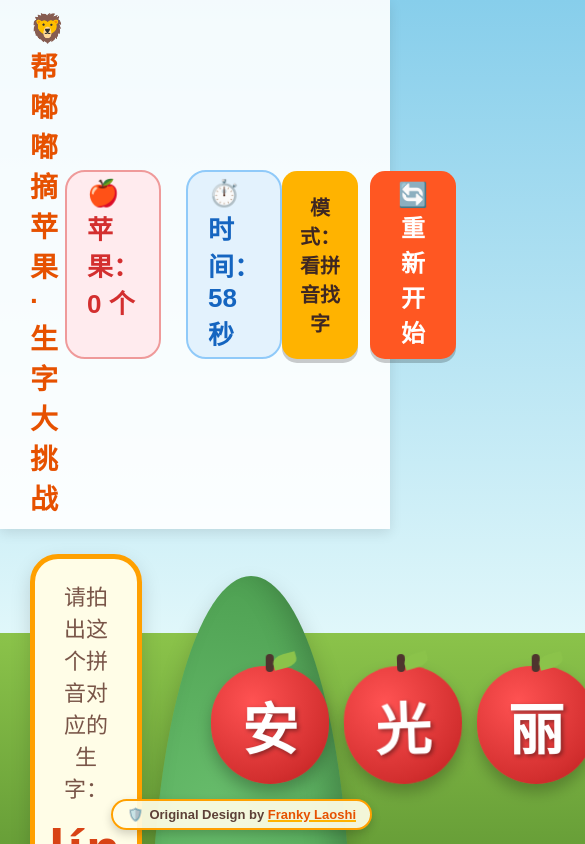
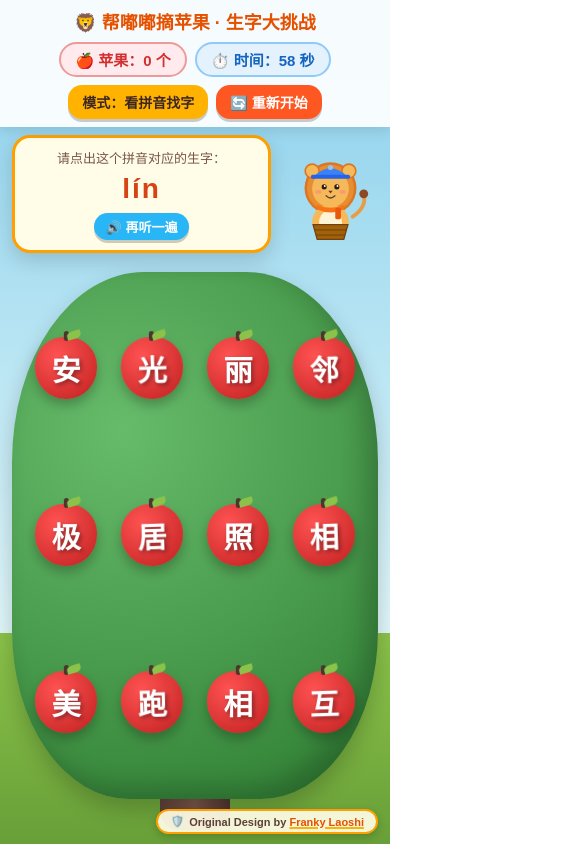
Before and after one commit to xiaowenzzzz/chinese-game, a plain HTML site: page P2Lesson6WoAiYueDu.html in a window 390 px wide. Both pictures are taken after a click on the button "🚀 开始闯关！". Shown: the top 844 px of the page, 585 px wide, since content can reach past the window. Drawn offline with Linux system fonts and the light colour scheme.

Commit message:
Update P2Lesson6WoAiYueDu.html

```diff
--- a/P2Lesson6WoAiYueDu.html
+++ b/P2Lesson6WoAiYueDu.html
@@ -9,20 +9,23 @@
      ========================================================== -->
 <meta charset="UTF-8">
 <meta name="author" content="Franky Laoshi">
-<meta name="viewport" content="width=device-width, initial-scale=1.0, user-scalable=no">
+<meta name="viewport" content="width=device-width, initial-scale=1.0, maximum-scale=1.0, user-scalable=no, viewport-fit=cover">
 <title>帮嘟嘟摘苹果 - 二年级生字大挑战 | Franky Laoshi</title>
 <style>
   * {
     box-sizing: border-box;
     user-select: none;
     -webkit-user-select: none;
+    -webkit-tap-highlight-color: transparent;
   }
+
   body {
     margin: 0;
     padding: 0;
-    font-family: "KaiTi", "STKaiti", "Microsoft YaHei", sans-serif;
+    font-family: "KaiTi", "STKaiti", "PingFang SC", "Microsoft YaHei", sans-serif;
     background: linear-gradient(180deg, #87CEEB 0%, #E0F7FA 75%, #8BC34A 75%, #689F38 100%);
     height: 100vh;
+    height: 100dvh; /* 适配移动端动态视口高度 */
     overflow: hidden;
     display: flex;
     flex-direction: column;
@@ -33,54 +36,84 @@
     display: flex;
     justify-content: space-between;
     align-items: center;
-    padding: 12px 30px;
-    background: rgba(255, 255, 255, 0.9);
+    flex-wrap: wrap;
+    gap: 8px;
+    padding: 10px 20px;
+    background: rgba(255, 255, 255, 0.92);
     box-shadow: 0 4px 12px rgba(0,0,0,0.1);
     z-index: 10;
+    flex-shrink: 0;
   }
+
   .title {
-    font-size: 28px;
+    font-size: clamp(18px, 2.2vw, 28px);
     font-weight: bold;
     color: #E65100;
     display: flex;
     align-items: center;
-    gap: 10px;
+    gap: 8px;
   }
+
   .stats {
     display: flex;
-    gap: 25px;
-    font-size: 26px;
+    gap: clamp(8px, 1.5vw, 22px);
+    font-size: clamp(15px, 1.8vw, 24px);
     font-weight: bold;
   }
-  .score-box { color: #D32F2F; background: #FFEBEE; padding: 6px 20px; border-radius: 20px; border: 2px solid #EF9A9A; }
-  .timer-box { color: #1565C0; background: #E3F2FD; padding: 6px 20px; border-radius: 20px; border: 2px solid #90CAF9; }
+
+  .score-box {
+    color: #D32F2F;
+    background: #FFEBEE;
+    padding: 5px 14px;
+    border-radius: 20px;
+    border: 2px solid #EF9A9A;
+    white-space: nowrap;
+  }
+
+  .timer-box {
+    color: #1565C0;
+    background: #E3F2FD;
+    padding: 5px 14px;
+    border-radius: 20px;
+    border: 2px solid #90CAF9;
+    white-space: nowrap;
+  }
 
   .controls {
     display: flex;
-    gap: 12px;
+    gap: 8px;
   }
+
   button {
     font-family: inherit;
-    font-size: 20px;
+    font-size: clamp(14px, 1.5vw, 20px);
     font-weight: bold;
-    padding: 8px 18px;
+    padding: 7px 14px;
     border: none;
-    border-radius: 15px;
+    border-radius: 14px;
     cursor: pointer;
     transition: transform 0.1s;
-    box-shadow: 0 4px 0 rgba(0,0,0,0.2);
+    box-shadow: 0 3px 0 rgba(0,0,0,0.2);
+    white-space: nowrap;
+    touch-action: manipulation;
   }
-  button:active { transform: translateY(3px); box-shadow: none; }
+
+  button:active {
+    transform: translateY(3px);
+    box-shadow: none;
+  }
+
   .btn-mode { background: #FFB300; color: #3E2723; }
-  .btn-sound { background: #4CAF50; color: white; }
-  .btn-start { background: #FF5722; color: white; font-size: 24px; padding: 10px 28px; }
+  .btn-start { background: #FF5722; color: white; }
 
-  /* 主游戏区 */
+  /* 主游戏区（默认电脑与横屏平板左右布局） */
   .main-stage {
     flex: 1;
     display: flex;
     position: relative;
-    padding: 15px 30px;
+    padding: clamp(10px, 1.5vw, 20px) clamp(12px, 2.5vw, 30px);
+    min-height: 0;
+    gap: 15px;
   }
 
   /* 左侧：小狮子嘟嘟与题目面板 */
@@ -90,139 +123,148 @@
     flex-direction: column;
     align-items: center;
     justify-content: space-between;
-    padding-bottom: 20px;
+    padding-bottom: 10px;
     z-index: 5;
   }
 
   .prompt-card {
     background: #FFFDE7;
-    border: 5px solid #FFA000;
-    border-radius: 28px;
-    padding: 20px 25px;
+    border: 4px solid #FFA000;
+    border-radius: 24px;
+    padding: clamp(12px, 1.8vw, 20px);
     width: 100%;
     text-align: center;
     box-shadow: 0 8px 20px rgba(0,0,0,0.15);
-    margin-top: 10px;
   }
+
   .prompt-hint {
-    font-size: 22px;
+    font-size: clamp(14px, 1.5vw, 21px);
     color: #795548;
-    margin-bottom: 8px;
+    margin-bottom: 6px;
   }
+
   .prompt-target {
-    font-size: 56px;
+    font-size: clamp(32px, 4.2vw, 54px);
     font-weight: bold;
     color: #D84315;
-    letter-spacing: 3px;
-    min-height: 75px;
+    letter-spacing: 2px;
+    min-height: clamp(44px, 5vw, 72px);
     display: flex;
     align-items: center;
     justify-content: center;
   }
+
   .speak-btn {
-    margin-top: 10px;
+    margin-top: 8px;
     background: #29B6F6;
     color: white;
-    font-size: 20px;
-    padding: 6px 18px;
+    font-size: clamp(14px, 1.4vw, 19px);
+    padding: 5px 16px;
     border-radius: 20px;
   }
 
   /* 小狮子嘟嘟 SVG 容器 */
   .dudu-container {
     position: relative;
-    width: 260px;
-    height: 260px;
+    width: clamp(140px, 18vw, 250px);
+    height: clamp(140px, 18vw, 250px);
     transition: transform 0.3s;
+    flex-shrink: 0;
   }
+
   .dudu-happy { animation: bounce 0.5s ease; }
   .dudu-sad { animation: shake 0.4s ease; }
 
   @keyframes bounce {
     0%, 100% { transform: translateY(0); }
-    50% { transform: translateY(-25px) scale(1.05); }
+    50% { transform: translateY(-20px) scale(1.05); }
   }
   @keyframes shake {
     0%, 100% { transform: translateX(0); }
-    25% { transform: translateX(-12px); }
-    75% { transform: translateX(12px); }
+    25% { transform: translateX(-10px); }
+    75% { transform: translateX(10px); }
   }
 
   /* 右侧：大苹果树 */
   .right-tree-area {
-    width: 66%;
+    flex: 1;
     position: relative;
     display: flex;
     align-items: center;
     justify-content: center;
+    min-height: 0;
   }
 
   /* 树冠与树干 */
   .tree-trunk {
     position: absolute;
     bottom: -20px;
-    width: 130px;
-    height: 260px;
+    width: clamp(70px, 9vw, 130px);
+    height: 45%;
     background: linear-gradient(90deg, #5D4037, #795548, #4E342E);
     border-radius: 20px;
     z-index: 1;
   }
+
   .tree-canopy {
     position: relative;
-    width: 92%;
-    height: 92%;
+    width: 96%;
+    height: 94%;
     background: radial-gradient(circle at 30% 30%, #66BB6A, #2E7D32);
-    border-radius: 50% 50% 45% 45%;
-    box-shadow: inset -15px -15px 30px rgba(0,0,0,0.2), 0 12px 25px rgba(0,0,0,0.2);
+    border-radius: 48% 48% 42% 42%;
+    box-shadow: inset -12px -12px 25px rgba(0,0,0,0.2), 0 10px 22px rgba(0,0,0,0.2);
     z-index: 2;
     display: grid;
     grid-template-columns: repeat(4, 1fr);
     grid-template-rows: repeat(3, 1fr);
-    padding: 45px 60px;
-    gap: 15px;
+    padding: clamp(18px, 3vw, 42px) clamp(20px, 4vw, 55px);
+    gap: clamp(8px, 1.2vw, 15px);
     align-items: center;
     justify-items: center;
   }
 
-  /* 苹果样式 */
+  /* 苹果样式（流体尺寸，兼容触控点击面积） */
   .apple {
-    width: 118px;
-    height: 118px;
+    width: clamp(58px, 8.5vw, 114px);
+    height: clamp(58px, 8.5vw, 114px);
     background: radial-gradient(circle at 35% 30%, #FF5252, #D32F2F 70%, #B71C1C);
     border-radius: 48% 48% 52% 52%;
     position: relative;
     display: flex;
     align-items: center;
     justify-content: center;
-    font-size: 56px;
+    font-size: clamp(28px, 4.2vw, 54px);
     font-weight: bold;
     color: #FFF;
     text-shadow: 2px 2px 4px rgba(0,0,0,0.4);
     cursor: pointer;
-    box-shadow: 0 8px 15px rgba(0,0,0,0.25);
+    box-shadow: 0 6px 12px rgba(0,0,0,0.25);
     transition: transform 0.15s;
     animation: sway 3s infinite ease-in-out;
+    touch-action: manipulation;
   }
+
   .apple:nth-child(odd) { animation-delay: 0.5s; }
   .apple:active { transform: scale(0.9); }
 
-  /* 苹果叶子与果柄 */
+  /* 苹果叶子与果柄（按比例缩放） */
   .apple::before {
     content: "";
     position: absolute;
-    top: -12px;
-    width: 8px;
-    height: 18px;
+    top: -10%;
+    width: 8%;
+    height: 16%;
     background: #4E342E;
     border-radius: 4px;
   }
+
   .apple::after {
     content: "";
     position: absolute;
-    top: -12px;
-    right: 32px;
-    width: 24px;
-    height: 14px;
+    top: -10%;
+    right: 26%;
+    width: 22%;
+    height: 13%;
     background: #8BC34A;
     border-radius: 50% 0 50% 0;
     transform: rotate(-15deg);
@@ -233,14 +275,16 @@
     50% { transform: rotate(2deg); }
   }
 
-  /* 摘下苹果掉落动画 */
+  /* 动态计算目标坐标的入篮动画 */
   .apple-picked {
     animation: dropToBasket 0.55s forwards ease-in !important;
     pointer-events: none;
+    z-index: 20;
   }
+
   @keyframes dropToBasket {
-    0% { transform: scale(1.2); opacity: 1; }
-    100% { transform: translate(-450px, 320px) scale(0.2); opacity: 0; }
+    0% { transform: scale(1.15); opacity: 1; }
+    100% { transform: translate(var(--tx, -300px), var(--ty, 250px)) scale(0.2); opacity: 0; }
   }
 
   /* 点错抖动 */
@@ -248,10 +292,11 @@
     animation: wrongShake 0.4s !important;
     background: #757575 !important;
   }
+
   @keyframes wrongShake {
     0%, 100% { transform: translateX(0); }
-    25% { transform: translateX(-10px); }
-    75% { transform: translateX(10px); }
+    25% { transform: translateX(-8px); }
+    75% { transform: translateX(8px); }
   }
 
   /* 结算弹窗 */
@@ -262,54 +307,180 @@
     display: flex;
     align-items: center;
     justify-content: center;
+    padding: 16px;
     z-index: 100;
   }
+
   .modal-box {
     background: #FFFDE7;
-    border: 6px solid #FF9800;
-    border-radius: 30px;
-    padding: 35px 50px;
+    border: 5px solid #FF9800;
+    border-radius: 28px;
+    padding: clamp(22px, 4vw, 35px) clamp(24px, 5vw, 48px);
     text-align: center;
-    max-width: 520px;
+    width: 100%;
+    max-width: 500px;
     box-shadow: 0 15px 35px rgba(0,0,0,0.3);
   }
-  .modal-box h2 { font-size: 38px; color: #E65100; margin: 0 0 15px; }
-  .modal-box p { font-size: 24px; color: #4E342E; line-height: 1.6; }
+
+  .modal-box h2 { font-size: clamp(26px, 4vw, 36px); color: #E65100; margin: 0 0 12px; }
+  .modal-box p { font-size: clamp(16px, 2.5vw, 22px); color: #4E342E; line-height: 1.5; margin: 10px 0; }
   .hidden { display: none !important; }
 
   /* Franky Laoshi 个人专属防伪徽章样式 */
   .author-badge {
     position: fixed;
-    right: 18px;
-    bottom: 14px;
+    right: 12px;
+    bottom: 10px;
     z-index: 50;
     display: inline-flex;
     align-items: center;
-    gap: 6px;
+    gap: 5px;
     background: rgba(255, 253, 231, 0.92);
     border: 2px solid #FFA000;
-    padding: 6px 14px;
+    padding: 4px 12px;
     border-radius: 999px;
     font-family: "PingFang SC", "Microsoft YaHei", sans-serif;
-    font-size: 13px;
+    font-size: clamp(11px, 1.2vw, 13px);
     font-weight: bold;
     color: #5D4037;
-    box-shadow: 0 4px 10px rgba(0, 0, 0, 0.18);
+    box-shadow: 0 3px 8px rgba(0, 0, 0, 0.18);
     pointer-events: none;
   }
+
   .author-badge span.author-name {
     color: #E65100;
     text-decoration: underline;
     text-decoration-color: #FFB300;
     text-decoration-thickness: 2px;
   }
+
   .modal-watermark {
-    margin-top: 18px;
+    margin-top: 16px;
     font-family: "PingFang SC", "Microsoft YaHei", sans-serif;
-    font-size: 13px;
+    font-size: 12px;
     font-weight: 600;
     color: #8D6E63;
     letter-spacing: 0.5px;
+  }
+
+  /* =========================================================
+     响应式断点 1：竖屏平板 & 手机端（宽度 <= 900px 且为竖屏，或纯手机宽度 <= 680px）
+     自动切换为【上方提示+嘟嘟，下方苹果树】的上下布局
+     ========================================================= */
+  @media (max-width: 900px) and (orientation: portrait), (max-width: 680px) {
+    .header {
+      padding: 8px 12px;
+      justify-content: center;
+    }
+    .title {
+      width: 100%;
+      justify-content: center;
+      font-size: 18px;
+    }
+    .main-stage {
+      flex-direction: column;
+      padding: 8px 12px 34px; /* 底部留出防伪徽章空间 */
+      gap: 8px;
+    }
+    .left-panel {
+      width: 100%;
+      flex-direction: row;
+      align-items: center;
+      justify-content: center;
+      gap: 12px;
+      padding-bottom: 0;
+      flex-shrink: 0;
+    }
+    .prompt-card {
+      flex: 1;
+      padding: 10px 12px;
+      border-width: 3px;
+      border-radius: 18px;
+      display: flex;
+      flex-direction: column;
+      align-items: center;
+    }
+    .prompt-hint {
+      font-size: 13px;
+      margin-bottom: 2px;
+    }
+    .prompt-target {
+      font-size: clamp(28px, 7vw, 40px);
+      min-height: 40px;
+    }
+    .speak-btn {
+      margin-top: 4px;
+      padding: 4px 12px;
+      font-size: 13px;
+    }
+    .dudu-container {
+      width: clamp(95px, 24vw, 145px);
+      height: clamp(95px, 24vw, 145px);
+    }
+    .right-tree-area {
+      width: 100%;
+      flex: 1;
+    }
+    .tree-canopy {
+      width: 100%;
+      height: 96%;
+      border-radius: 36% 36% 32% 32%;
+      padding: 16px 14px;
+      gap: 6px;
+    }
+    .apple {
+      width: clamp(54px, 16vw, 86px);
+      height: clamp(54px, 16vw, 86px);
+      font-size: clamp(26px, 7.5vw, 42px);
+    }
+  }
+
+  /* =========================================================
+     响应式断点 2：手机横屏（高度 <= 480px）极限空间压缩
+     ========================================================= */
+  @media (max-height: 480px) and (orientation: landscape) {
+    .header {
+      padding: 4px 14px;
+    }
+    .title {
+      font-size: 16px;
+    }
+    .main-stage {
+      padding: 6px 14px;
+    }
+    .prompt-card {
+      padding: 6px 10px;
+      border-width: 3px;
+    }
+    .prompt-hint {
+      font-size: 12px;
+      margin-bottom: 0;
+    }
+    .prompt-target {
+      font-size: 26px;
+      min-height: 32px;
+    }
+    .speak-btn {
+      margin-top: 2px;
+      padding: 3px 10px;
+      font-size: 12px;
+    }
+    .dudu-container {
+      width: 110px;
+      height: 110px;
+    }
+    .tree-canopy {
+      padding: 12px 24px;
+      gap: 6px;
+    }
+    .apple {
+      width: 52px;
+      height: 52px;
+      font-size: 26px;
+    }
+    .author-badge {
+      display: none; /* 极矮横屏隐藏悬浮徽章避免遮挡苹果 */
+    }
   }
 </style>
 </head>
@@ -330,7 +501,7 @@
 
   <!-- 主舞台 -->
   <div class="main-stage">
-    <!-- 左侧：提示牌 + 卡通小狮子嘟嘟 -->
+    <!-- 左侧/上方：提示牌 + 卡通小狮子嘟嘟 -->
     <div class="left-panel">
       <div class="prompt-card">
         <div class="prompt-hint" id="promptHint">请拍击对应的生字苹果：</div>
@@ -355,7 +526,7 @@
           <circle cx="208" cy="76" r="22" fill="#F6B959" stroke="#D97724" stroke-width="5"/>
           <!-- 脸部 -->
           <circle cx="150" cy="132" r="58" fill="#F6B959"/>
-          <!-- 蓝色安全帽（呼应课件形象） -->
+          <!-- 蓝色安全帽 -->
           <path d="M98 92 Q150 42 202 92 Z" fill="#3B82F6"/>
           <rect x="88" y="88" width="124" height="12" rx="6" fill="#2563EB"/>
           <circle cx="150" cy="65" r="8" fill="#93C5FD"/>
@@ -374,14 +545,14 @@
           <path d="M105 182 Q150 202 195 182 L190 198 Q150 216 110 198 Z" fill="#F97316"/>
           <rect x="165" y="192" width="18" height="36" rx="5" fill="#EA580C"/>
           <!-- 竹篮子 -->
-          <path d="M95 245 L205 245 L192 292 L108 292 Z" fill="#A16207" stroke="#713F12" stroke-width="4"/>
+          <path id="duduBasket" d="M95 245 L205 245 L192 292 L108 292 Z" fill="#A16207" stroke="#713F12" stroke-width="4"/>
           <line x1="100" y1="262" x2="200" y2="262" stroke="#713F12" stroke-width="3"/>
           <line x1="104" y1="278" x2="196" y2="278" stroke="#713F12" stroke-width="3"/>
         </svg>
       </div>
     </div>
 
-    <!-- 右侧：苹果树 -->
+    <!-- 右侧/下方：苹果树 -->
     <div class="right-tree-area">
       <div class="tree-trunk"></div>
       <div class="tree-canopy" id="treeCanopy">
@@ -400,9 +571,9 @@
   <div class="modal" id="startModal">
     <div class="modal-box">
       <h2>🦁 帮嘟嘟摘苹果</h2>
-      <p>安全小卫士嘟嘟要去摘生字苹果啦！<br>听读音或看组词，在白板上快速拍出正确的汉字苹果！</p>
-      <p style="font-size: 20px; color: #D84315;">包含生字：邻、居、互、相、光、照、美、丽、极、安、跑</p>
-      <button class="btn-start" onclick="startGame()">🚀 开始闯关！</button>
+      <p>安全小卫士嘟嘟要去摘生字苹果啦！<br>听读音或看组词，快速点出正确的汉字苹果！</p>
+      <p style="color: #D84315; font-weight: bold;">包含生字：邻、居、互、相、光、照、美、丽、极、安、跑</p>
+      <button class="btn-start" onclick="startGame()" style="font-size: 22px; padding: 10px 28px; margin-top: 6px;">🚀 开始闯关！</button>
       <div class="modal-watermark">✦ Certified Interactive Courseware · Franky Laoshi ✦</div>
     </div>
   </div>
@@ -410,8 +581,8 @@
   <div class="modal hidden" id="endModal">
     <div class="modal-box">
       <h2>🎉 时间到！闯关成功！</h2>
-      <p>你帮嘟嘟一共摘到了 <strong style="font-size:36px; color:#D32F2F;" id="finalScore">0</strong> 个大苹果！</p>
-      <button class="btn-start" onclick="startGame()">🔄 再玩一局</button>
+      <p>你帮嘟嘟一共摘到了 <strong style="font-size:34px; color:#D32F2F;" id="finalScore">0</strong> 个大苹果！</p>
+      <button class="btn-start" onclick="startGame()" style="font-size: 22px; padding: 10px 28px; margin-top: 6px;">🔄 再玩一局</button>
       <div class="modal-watermark">✦ Certified Interactive Courseware · Franky Laoshi ✦</div>
     </div>
   </div>
@@ -423,7 +594,7 @@
     "background: linear-gradient(90deg, #f59e0b, #ea580c); color: #fff; font-size: 14px; font-weight: bold; padding: 6px 12px; border-radius: 8px;"
   );
 
-  // 核心生字库（包含用户指定的11个字）
+  // 核心生字库
   const wordBank = [
     { char: "邻", pinyin: "lín", phrase: "（  ）居", speak: "邻，邻居的邻" },
     { char: "居", pinyin: "jū",  phrase: "邻（  ）", speak: "居，居住的居" },
@@ -442,12 +613,21 @@
   let timeLeft = 60;
   let timerInterval = null;
   let currentTarget = null;
-  let gameMode = "pinyin"; // "pinyin" 或 "phrase"
+  let gameMode = "pinyin";
   let audioCtx = null;
 
-  // 初始化 Web Audio 音效（无需外部音频文件）
+  // 兼容移动端首次触摸解锁音频上下文
+  function initAudio() {
+    if (!audioCtx) {
+      audioCtx = new (window.AudioContext || window.webkitAudioContext)();
+    }
+    if (audioCtx.state === "suspended") {
+      audioCtx.resume();
+    }
+  }
+
   function playTone(type) {
-    if (!audioCtx) audioCtx = new (window.AudioContext || window.webkitAudioContext)();
+    initAudio();
     const osc = audioCtx.createOscillator();
     const gain = audioCtx.createGain();
     osc.connect(gain);
@@ -455,9 +635,9 @@
 
     if (type === "correct") {
       osc.type = "sine";
-      osc.frequency.setValueAtTime(523.25, audioCtx.currentTime); // C5
-      osc.frequency.setValueAtTime(659.25, audioCtx.currentTime + 0.1); // E5
-      osc.frequency.setValueAtTime(783.99, audioCtx.currentTime + 0.2); // G5
+      osc.frequency.setValueAtTime(523.25, audioCtx.currentTime);
+      osc.frequency.setValueAtTime(659.25, audioCtx.currentTime + 0.1);
+      osc.frequency.setValueAtTime(783.99, audioCtx.currentTime + 0.2);
       gain.gain.setValueAtTime(0.3, audioCtx.currentTime);
       gain.gain.exponentialRampToValueAtTime(0.01, audioCtx.currentTime + 0.4);
       osc.start();
@@ -500,7 +680,7 @@
     const hintEl = document.getElementById("promptHint");
     const targetEl = document.getElementById("promptTarget");
     if (gameMode === "pinyin") {
-      hintEl.textContent = "请拍出这个拼音对应的生字：";
+      hintEl.textContent = "请点出这个拼音对应的生字：";
       targetEl.textContent = currentTarget.pinyin;
     } else {
       hintEl.textContent = "请把正确的生字苹果放进括号里：";
@@ -508,12 +688,11 @@
     }
   }
 
-  // 洗牌函数
   function shuffle(arr) {
     return [...arr].sort(() => Math.random() - 0.5);
   }
 
-  // 生成树上的11个生字苹果（加1个随机重复高频字凑满12格）
+  // 生成树上的12个生字苹果
   function renderApples() {
     const canopy = document.getElementById("treeCanopy");
     canopy.innerHTML = "";
@@ -529,12 +708,10 @@
     });
   }
 
-  // 抽取下一题
   function nextQuestion() {
-    // 确保选中的字当前在树上还存在
     const remainingApples = Array.from(document.querySelectorAll(".apple:not(.apple-picked)"));
     if (remainingApples.length <= 2) {
-      renderApples(); // 苹果快摘完时重新长满一树
+      renderApples();
     }
     const availableChars = Array.from(document.querySelectorAll(".apple:not(.apple-picked)")).map(el => el.textContent);
     const candidates = wordBank.filter(w => availableChars.includes(w.char));
@@ -544,16 +721,25 @@
     speakCurrent();
   }
 
-  // 点击苹果处理
+  // 点击苹果处理（动态计算飞向嘟嘟篮子的相对偏移量，兼容所有屏幕尺寸）
   function handleAppleClick(appleEl, item) {
     if (!currentTarget) return;
     const dudu = document.getElementById("dudu");
+    const basket = document.getElementById("duduBasket");
 
     if (item.char === currentTarget.char) {
-      // 答对
       playTone("correct");
       score++;
       document.getElementById("score").textContent = score;
+
+      // 计算苹果中心点到篮子中心点的位移差
+      const appleRect = appleEl.getBoundingClientRect();
+      const basketRect = basket.getBoundingClientRect();
+      const tx = (basketRect.left + basketRect.width / 2) - (appleRect.left + appleRect.width / 2);
+      const ty = (basketRect.top + basketRect.height / 2) - (appleRect.top + appleRect.height / 2);
+
+      appleEl.style.setProperty("--tx", `${tx}px`);
+      appleEl.style.setProperty("--ty", `${ty}px`);
       appleEl.classList.add("apple-picked");
 
       dudu.classList.remove("dudu-happy", "dudu-sad");
@@ -562,7 +748,6 @@
 
       setTimeout(nextQuestion, 350);
     } else {
-      // 答错
       playTone("wrong");
       appleEl.classList.remove("apple-wrong");
       void appleEl.offsetWidth;
@@ -574,8 +759,8 @@
     }
   }
 
-  // 开始游戏
   function startGame() {
+    initAudio();
     document.getElementById("startModal").classList.add("hidden");
     document.getElementById("endModal").classList.add("hidden");
     score = 0;
```
